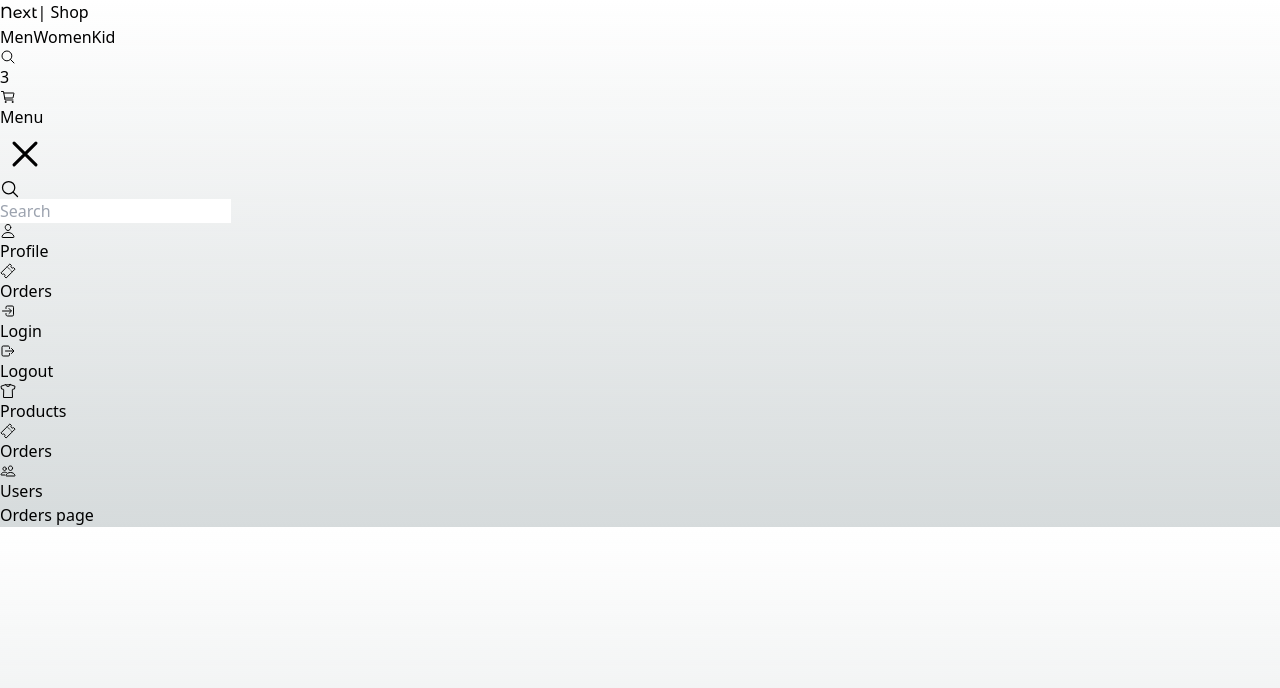
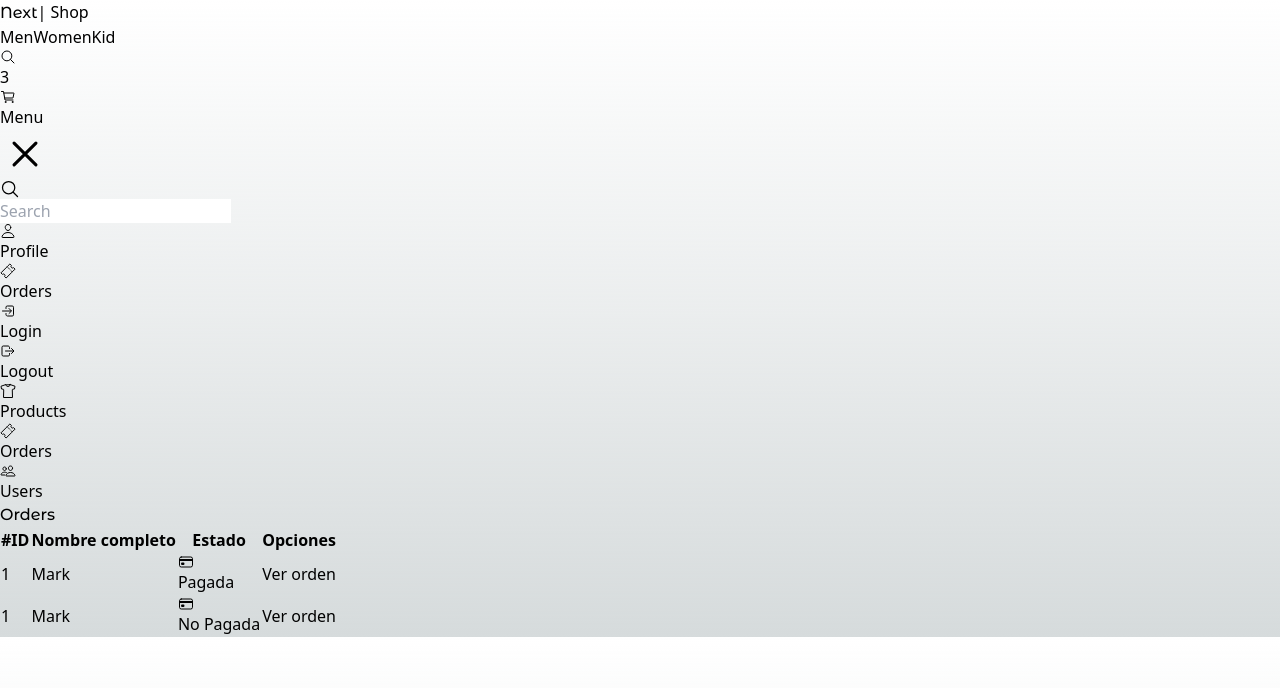
Before and after one commit to JonathanVargas0111/next-shop, a Next.js app: page /orders in a window 1280 px wide. Shown: the top 688 px of the page. Built offline with nearby package versions, Linux system fonts and the light colour scheme.

Commit message:
Purchase order screen

```diff
--- a/src/app/(shop)/orders/page.tsx
+++ b/src/app/(shop)/orders/page.tsx
@@ -1,7 +1,77 @@
-export default function(){
-    return(
-        <div>
-            <h1>Orders page</h1>
-        </div>
-    )
+// https://tailwindcomponents.com/component/hoverable-table
+import { Title } from '@/components';
+
+import Link from 'next/link';
+import { IoCardOutline } from 'react-icons/io5';
+
+export default function() {
+  return (
+    <>
+      <Title title="Orders" />
+
+      <div className="mb-10">
+        <table className="min-w-full">
+          <thead className="bg-gray-200 border-b">
+            <tr>
+              <th scope="col" className="text-sm font-medium text-gray-900 px-6 py-4 text-left">
+                #ID
+              </th>
+              <th scope="col" className="text-sm font-medium text-gray-900 px-6 py-4 text-left">
+                Nombre completo
+              </th>
+              <th scope="col" className="text-sm font-medium text-gray-900 px-6 py-4 text-left">
+                Estado
+              </th>
+              <th scope="col" className="text-sm font-medium text-gray-900 px-6 py-4 text-left">
+                Opciones
+              </th>
+            </tr>
+          </thead>
+          <tbody>
+
+            <tr className="bg-white border-b transition duration-300 ease-in-out hover:bg-gray-100">
+
+              <td className="px-6 py-4 whitespace-nowrap text-sm font-medium text-gray-900">1</td>
+              <td className="text-sm text-gray-900 font-light px-6 py-4 whitespace-nowrap">
+                Mark
+              </td>
+              <td className="flex items-center text-sm  text-gray-900 font-light px-6 py-4 whitespace-nowrap">
+
+                <IoCardOutline className="text-green-800" />
+                <span className='mx-2 text-green-800'>Pagada</span>
+
+              </td>
+              <td className="text-sm text-gray-900 font-light px-6 ">
+                <Link href="/orders/123" className="hover:underline">
+                  Ver orden
+                </Link>
+              </td>
+
+            </tr>
+
+            <tr className="bg-white border-b transition duration-300 ease-in-out hover:bg-gray-100">
+
+              <td className="px-6 py-4 whitespace-nowrap text-sm font-medium text-gray-900">1</td>
+              <td className="text-sm text-gray-900 font-light px-6 py-4 whitespace-nowrap">
+                Mark
+              </td>
+              <td className="flex items-center text-sm  text-gray-900 font-light px-6 py-4 whitespace-nowrap">
+
+                <IoCardOutline className="text-red-800" />
+                <span className='mx-2 text-red-800'>No Pagada</span>
+
+              </td>
+              <td className="text-sm text-gray-900 font-light px-6 ">
+                <Link href="/orders/123" className="hover:underline">
+                  Ver orden
+                </Link>
+              </td>
+
+            </tr>
+
+          </tbody>
+        </table>
+      </div>
+    </>
+  );
 }
```
